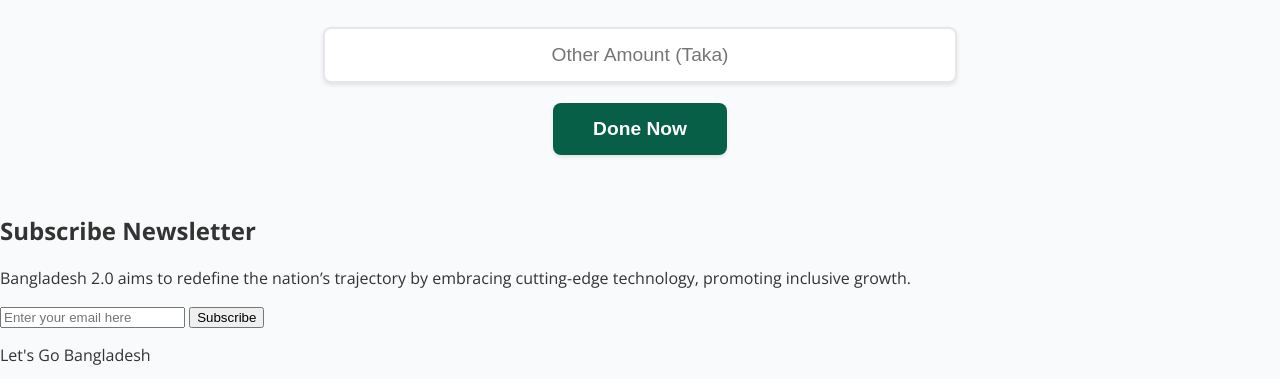
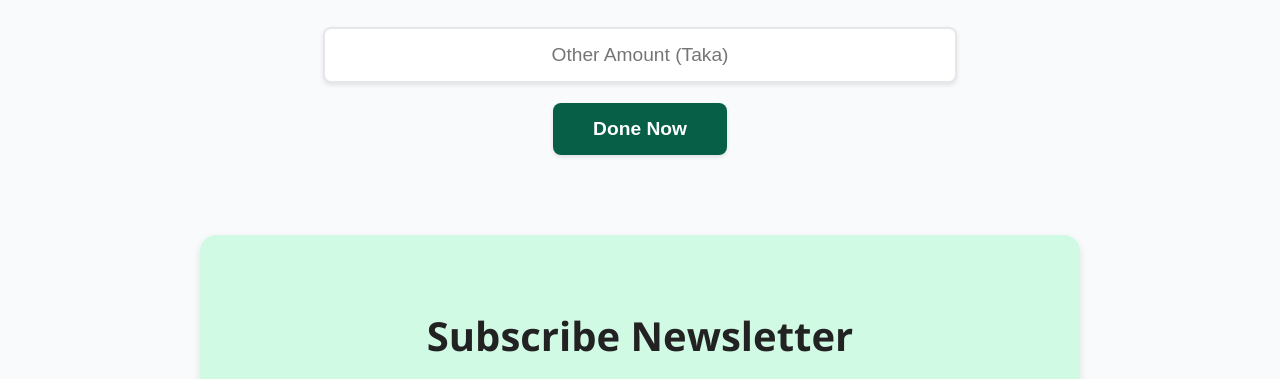
Before and after one commit to 0xNeshadx/explore-bangladesh, a plain HTML site: page index.html in a window 1280 px wide. Shown: the part 3653-4032 px from the top of the page. Drawn offline with nearby package versions, Linux system fonts and the light colour scheme.

Commit message:
added some code

```diff
--- a/styles/style.css
+++ b/styles/style.css
@@ -541,3 +541,81 @@ margin-bottom: 20px;
     background-color: #F30200;
     transform: scale(1.05);
 }
+
+/* Newsletter */
+.newsletter-container {
+    display: flex;
+    justify-content: center;
+    align-items: center;
+    padding: 40px 20px;
+
+}
+
+.newsletter-content {
+    background-color: #d1fae5;
+    border-radius: 16px;
+    padding: 40px;
+    text-align: center;
+    box-shadow: 0px 4px 8px rgba(0, 0, 0, 0.1);
+    max-width: 800px;
+    width: 100%;
+}
+
+.newsletter-header {
+    font-size: 2.5rem;
+    font-weight: bold;
+    color: #222222;
+    margin-bottom: 10px;
+}
+
+.newsletter-description {
+    font-size: 1.2rem;
+    line-height: 1.6;
+    color: #555555;
+    margin-bottom: 30px;
+}
+
+.newsletter-form {
+    display: flex;
+    justify-content: center;
+    gap: 10px;
+    margin-bottom: 20px;
+}
+
+.email-input {
+    flex: 1;
+    max-width: 600px;
+    padding: 15px;
+    font-size: 1.2rem;
+    border: 2px solid #e5e7eb;
+    border-radius: 8px;
+    outline: none;
+    transition: border-color 0.3s, box-shadow 0.3s;
+}
+
+.email-input:focus {
+    border-color: #047857;
+    box-shadow: 0px 2px 4px rgba(0, 0, 0, 0.1);
+}
+
+.subscribe-btn {
+    background-color: #065f46;
+    color: #ffffff;
+    padding: 15px 30px;
+    font-size: 1.2rem;
+    font-weight: bold;
+    border: none;
+    border-radius: 8px;
+    cursor: pointer;
+    transition: background-color 0.3s, transform 0.2s;
+}
+
+.subscribe-btn:hover {
+    background-color: #F30200;
+    transform: scale(1.05);
+}
+
+.newsletter-footer {
+    font-size: 1rem;
+    color: #555555;
+}
```
